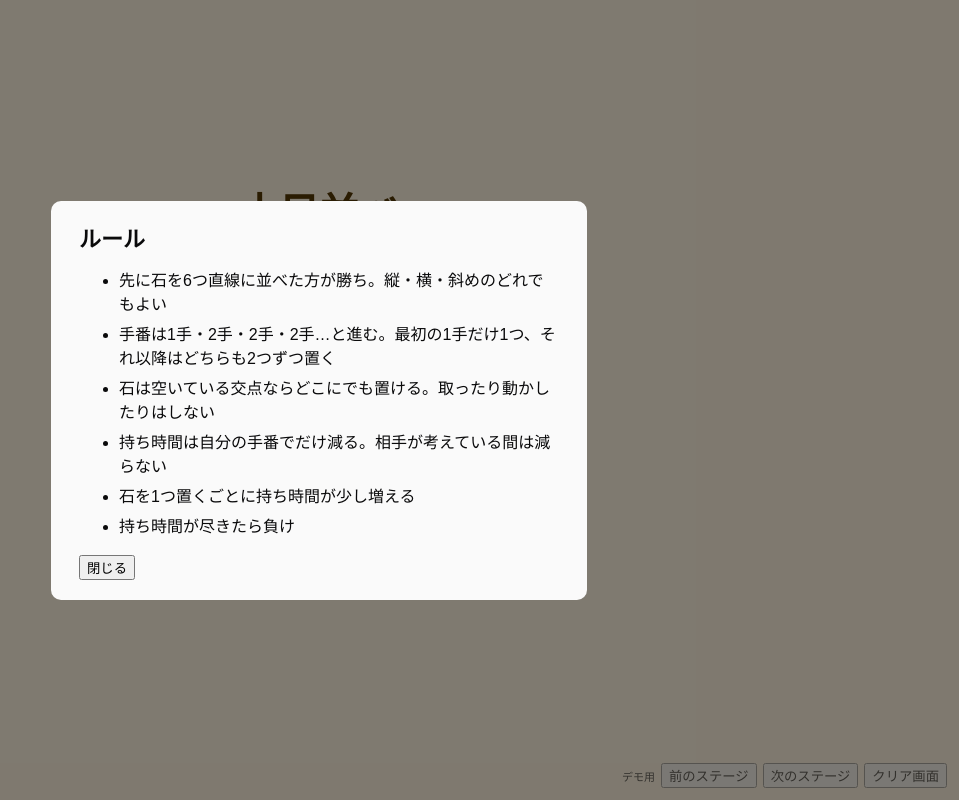
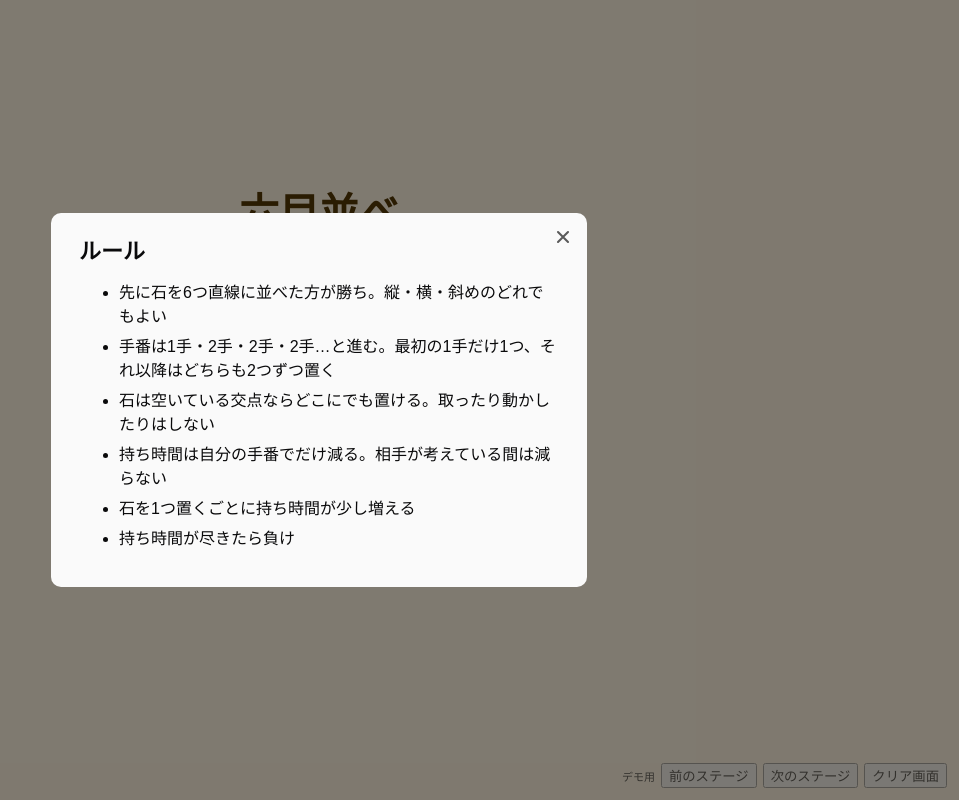
Before and after one commit to TakuyaXyze/6moku-narabe, a Next.js app: page / in a window 1280 px wide. Both pictures are taken after a click on the button "ルール説明". Shown: the whole page, without its empty margins (321-1280 px from the left). Built offline with nearby package versions, Linux system fonts and the light colour scheme.

Commit message:
💄 ポップアップにバツ印の閉じるボタンを実装

```diff
--- /dev/null
+++ b/components/CloseButton.tsx
@@ -0,0 +1,17 @@
+type Props = {
+    onClick: () => void;
+}
+
+export function CloseButton({ onClick }: Props) {
+    return (
+        <button className="close-panel" aria-label="閉じる" onClick={() => onClick()}>
+            <svg viewBox="0 0 24 24" width="20" height="20" aria-hidden="true">
+                <path d="M6 6 L18 18 M18 6 L6 18"
+                    stroke="currentColor"
+                    strokeWidth="2.5"
+                    strokeLinecap="round"
+                />
+            </svg>
+        </button>
+    );
+}
--- a/components/RuleScreen.tsx
+++ b/components/RuleScreen.tsx
@@ -1,6 +1,7 @@
 "use client";
 
 import "../styles/GameInfo.css";
+import { CloseButton } from "./CloseButton";
 
 const RULES: string[] = [
     "先に石を6つ直線に並べた方が勝ち。縦・横・斜めのどれでもよい",
@@ -23,11 +24,11 @@ export function RuleScreen({ onClose }: Props) {
             }}
         >
             <div className="rule-panel">
+                <CloseButton onClick={onClose} />
                 <div className="rule-title">ルール</div>
                 <ul>
                     {RULES.map((rule) => <li key={rule}>{rule}</li>)}
                 </ul>
-                <button onClick={onClose}>閉じる</button>
             </div>
         </div>
     );
--- a/components/UndoDialog.tsx
+++ b/components/UndoDialog.tsx
@@ -1,3 +1,5 @@
+import { CloseButton } from "./CloseButton";
+
 export type UndoKind = "back" | "reset";
 
 const UNDO_MESSAGES: Record<UndoKind, string> = {
@@ -20,6 +22,7 @@ export function UndoDialog({ kind, penalty, onConfirm, onCancel }: Props) {
             }}
         >
             <div className="rule-panel undo-panel">
+                <CloseButton onClick={onCancel} />
                 <div className="undo-message">{UNDO_MESSAGES[kind]}</div>
                 {penalty !== null &&
                     <div className="undo-note">制限時間が{penalty / 1000}秒減ります</div>
--- a/styles/GameInfo.css
+++ b/styles/GameInfo.css
@@ -144,11 +144,33 @@
 }
 
 .rule-panel {
+    position: relative;
     max-width: 480px;
     padding: 20px 28px;
     border-radius: 10px;
     background-color: #fafafa;
     color: #0a0a0b;
+}
+
+.close-panel {
+    position: absolute;
+    top: 8px;
+    right: 8px;
+    width: 32px;
+    height: 32px;
+    display: flex;
+    align-items: center;
+    justify-content: center;
+    padding: 0;
+    border: none;
+    border-radius: 50%;
+    background: none;
+    color: #5a5a5a;
+    cursor: pointer;
+}
+
+.close-panel:hover {
+    background-color: rgba(0, 0, 0, 0.08);
 }
 
 .rule-title {
@@ -167,6 +189,7 @@
     flex-direction: column;
     align-items: center;
     text-align: center;
+    padding: 32px 48px;
 }
 
 .undo-message {
```
